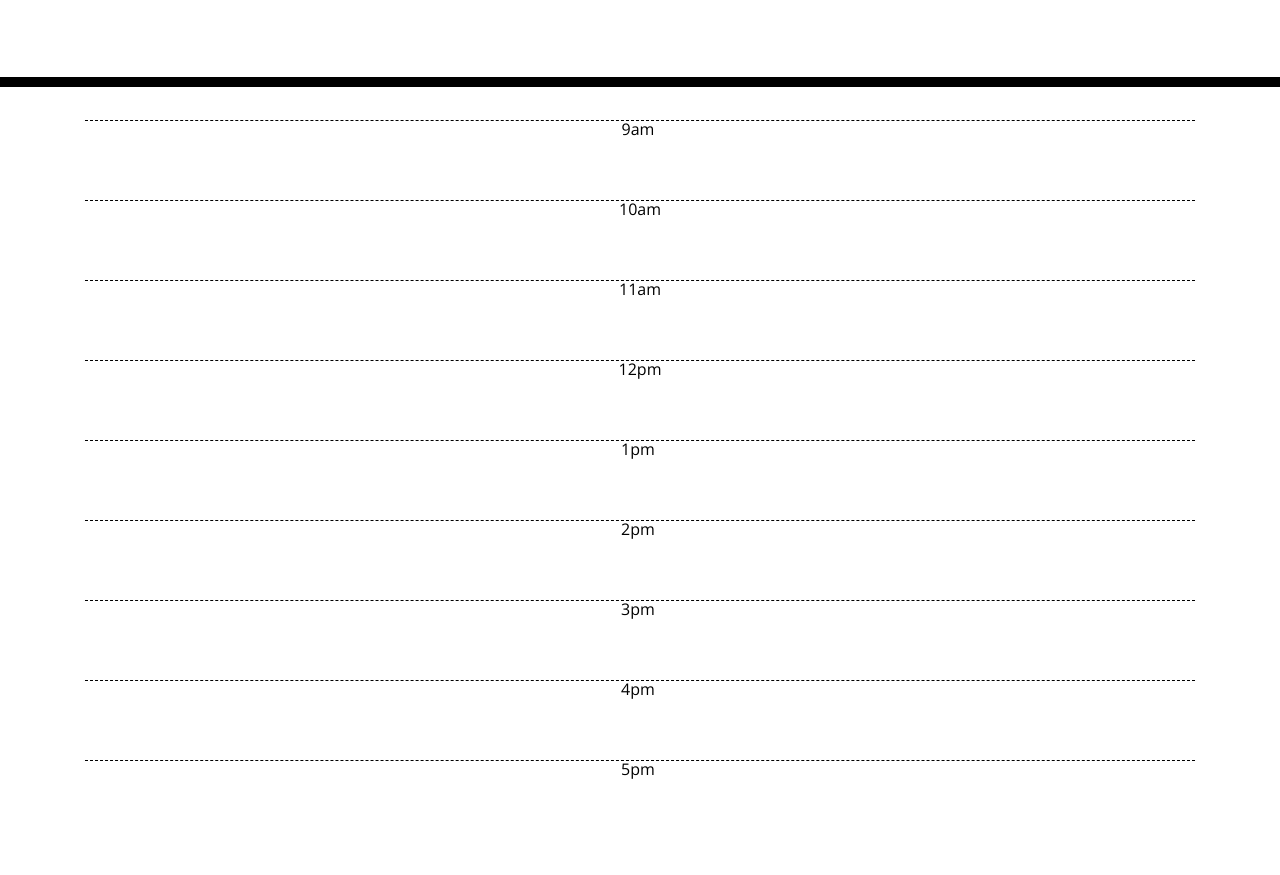
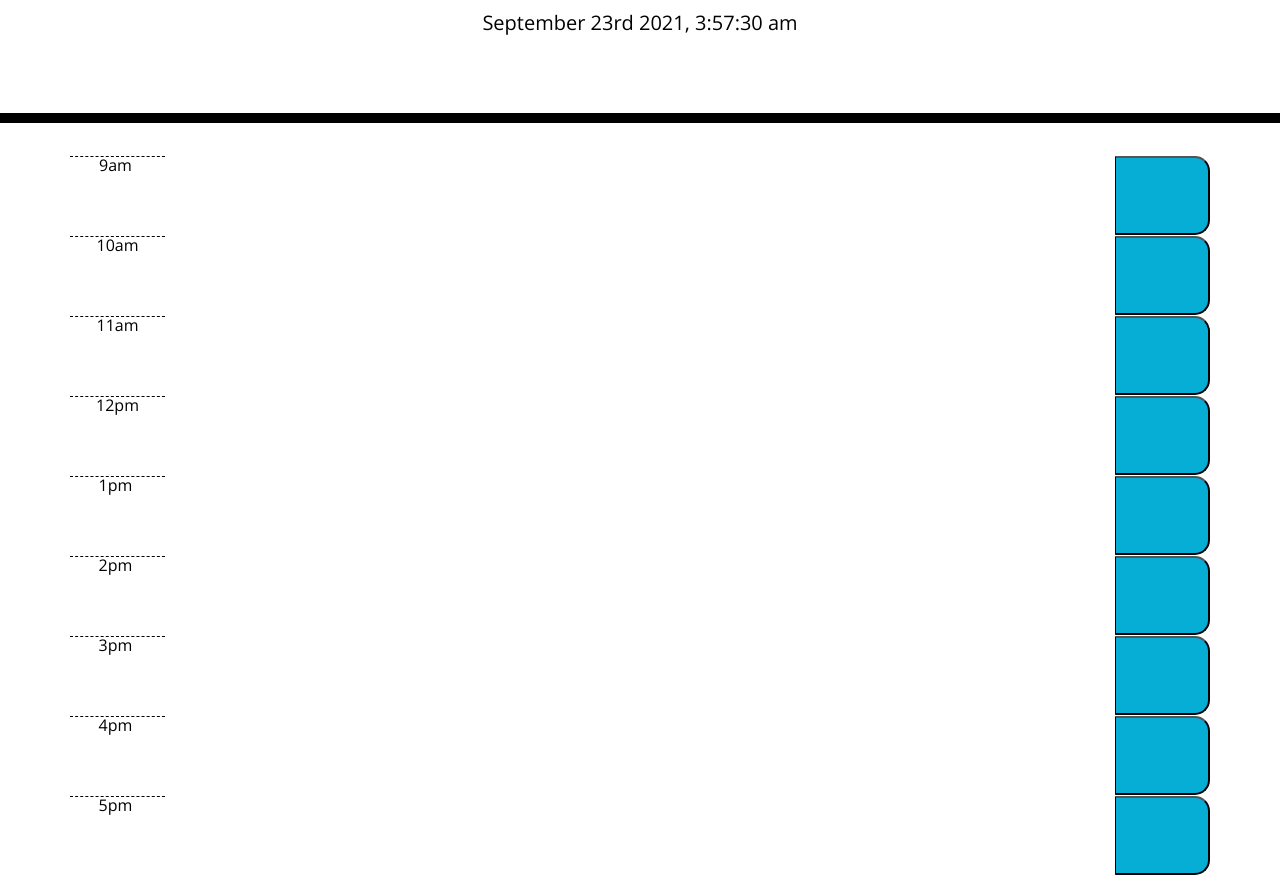
Before and after one commit to Collin-W/work-day-scheduler, a plain HTML site: page Develop/index.html in a window 1280 px wide. Shown: the part 181-1056 px from the top of the page. Before the commit the page ends 1020 px from the top, so only its background shows below. Drawn offline with nearby package versions, Linux system fonts and the light colour scheme.

Commit message:
added time of day function

```diff
--- a/Develop/index.html
+++ b/Develop/index.html
@@ -31,20 +31,24 @@
     <div class="container">
       <!-- Timeblocks go here -->
 
-      <div class="row"><div class="time-block col-12"><p class="hour"> 9am  </p> <span class="task-text"></span></div></div>
-      <div class="row"><div class="time-block col-12"><p class="hour"> 10am </p> <span class="task-text"></span></div></div>
-      <div class="row"><div class="time-block col-12"><p class="hour"> 11am </p> <span class="task-text"></span></div></div>
-      <div class="row"><div class="time-block col-12"><p class="hour"> 12pm </p> <span class="task-text"></span></div></div>
-      <div class="row"><div class="time-block col-12"><p class="hour"> 1pm  </p> <span class="task-text"></span></div></div>
-      <div class="row"><div class="time-block col-12"><p class="hour"> 2pm  </p> <span class="task-text"></span></div></div>
-      <div class="row"><div class="time-block col-12"><p class="hour"> 3pm  </p> <span class="task-text"></span></div></div>
-      <div class="row"><div class="time-block col-12"><p class="hour"> 4pm  </p> <span class="task-text"></span></div></div>
-      <div class="row"><div class="time-block col-12"><p class="hour"> 5pm  </p> <span class="task-text"></span></div></div>
+      <div id="row1" class="row time-block"><span class="hour col-1" >9am </span><div id="div" class="description col-10"></div><button id="btn1" class="saveBtn col-1"></button></div>
+      <div id="row2" class="row time-block"><span class="hour col-1" >10am</span><div id="div" class="description col-10"></div><button id="btn2" class="saveBtn col-1"></button></div>
+      <div id="row3" class="row time-block"><span class="hour col-1" >11am</span><div id="div" class="description col-10"></div><button id="btn3" class="saveBtn col-1"></button></div>
+      <div id="row4" class="row time-block"><span class="hour col-1" >12pm</span><div id="div" class="description col-10"></div><button id="btn4" class="saveBtn col-1"></button></div>
+      <div id="row5" class="row time-block"><span class="hour col-1" >1pm </span><div id="div" class="description col-10"></div><button id="btn5" class="saveBtn col-1"></button></div>
+      <div id="row6" class="row time-block"><span class="hour col-1" >2pm </span><div id="div" class="description col-10"></div><button id="btn6" class="saveBtn col-1"></button></div>
+      <div id="row7" class="row time-block"><span class="hour col-1" >3pm </span><div id="div" class="description col-10"></div><button id="btn7" class="saveBtn col-1"></button></div>
+      <div id="row8" class="row time-block"><span class="hour col-1" >4pm </span><div id="div" class="description col-10"></div><button id="btn8" class="saveBtn col-1"></button></div>
+      <div id="row9" class="row time-block"><span class="hour col-1" >5pm </span><div id="div" class="description col-10"></div><button id="btn9" class="saveBtn col-1"></button></div>
 
 
     </div>
 
+
     <script src="https://code.jquery.com/jquery-3.4.1.min.js"></script>
     <script src="https://cdnjs.cloudflare.com/ajax/libs/moment.js/2.24.0/moment.min.js"></script>
+    <script src="script.js"></script>
+
+
   </body>
 </html>
--- a/Develop/script.js
+++ b/Develop/script.js
@@ -0,0 +1,53 @@
+
+var phreshSeconds = function ()  {
+
+    var dataTime = moment().format('MMMM Do YYYY, h:mm:ss a');
+    $("p#currentDay").html(dataTime);
+};
+
+phreshSeconds();
+setInterval(phreshSeconds, 1000);
+
+
+var currentHour = moment().format('h');
+console.log(currentHour);
+
+
+
+
+
+
+
+
+
+
+
+
+
+
+
+
+
+
+
+
+
+
+
+
+
+
+
+
+
+
+
+
+
+
+
+// var welcomeDate = document.getElementById("currentDay");
+// var currentMoment = document.createTextNode("current moment in time");
+
+// welcomeDate.appendChild(currentMoment);
+//var welcomeDate = $("#currentDay").textContent("hello12345");
```
